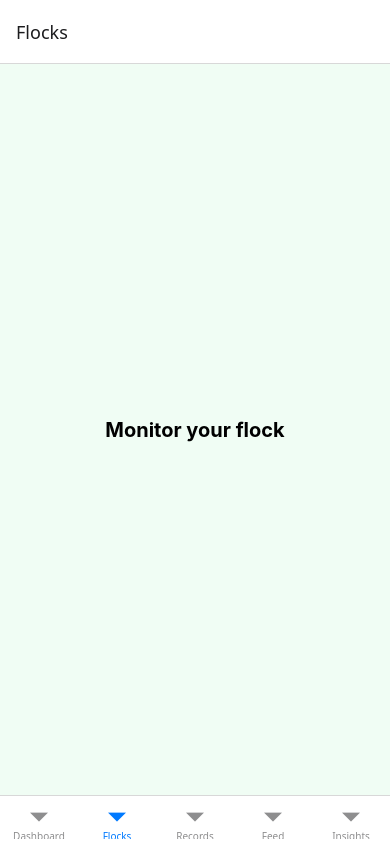
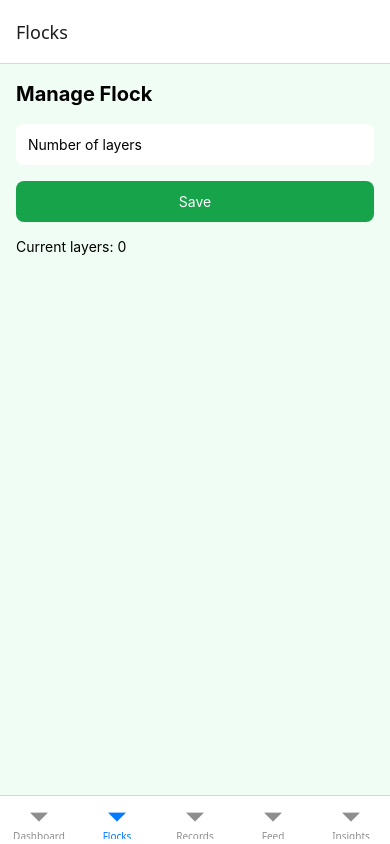
Before and after one commit to Ms-Njuguna/flockwise-mobile, a React Native app: screen /Flocks in a window 390 px wide. Built offline with nearby package versions, Linux system fonts and the light colour scheme.

Commit message:
feat: connect flock screen to global state for layer tracking

```diff
--- a/screens/FlockScreen.js
+++ b/screens/FlockScreen.js
@@ -1,9 +1,45 @@
-import { View, Text } from "react-native";
+import { View, Text, TextInput } from "react-native";
+import { useContext, useState } from "react";
+import { FarmContext } from "../context/FarmContext";
 
 export default function FlockScreen() {
+  const { flock, setFlock } = useContext(FarmContext);
+
+  const [layers, setLayers] = useState("");
+
+  const updateFlock = () => {
+    setFlock({
+      ...flock,
+      layers: parseInt(layers),
+    });
+  };
+
   return (
-    <View className="flex-1 items-center justify-center bg-green-50">
-      <Text className="text-xl font-bold">Monitor your flock</Text>
+    <View className="flex-1 p-4 bg-green-50">
+
+      <Text className="text-xl font-bold mb-4">
+        Manage Flock
+      </Text>
+
+      <TextInput
+        placeholder="Number of layers"
+        value={layers}
+        onChangeText={setLayers}
+        keyboardType="numeric"
+        className="bg-white p-3 rounded-lg mb-4"
+      />
+
+      <Text
+        onPress={updateFlock}
+        className="bg-green-600 text-white p-3 text-center rounded-lg"
+      >
+        Save
+      </Text>
+
+      <Text className="mt-4">
+        Current layers: {flock.layers}
+      </Text>
+
     </View>
   );
 }
```
